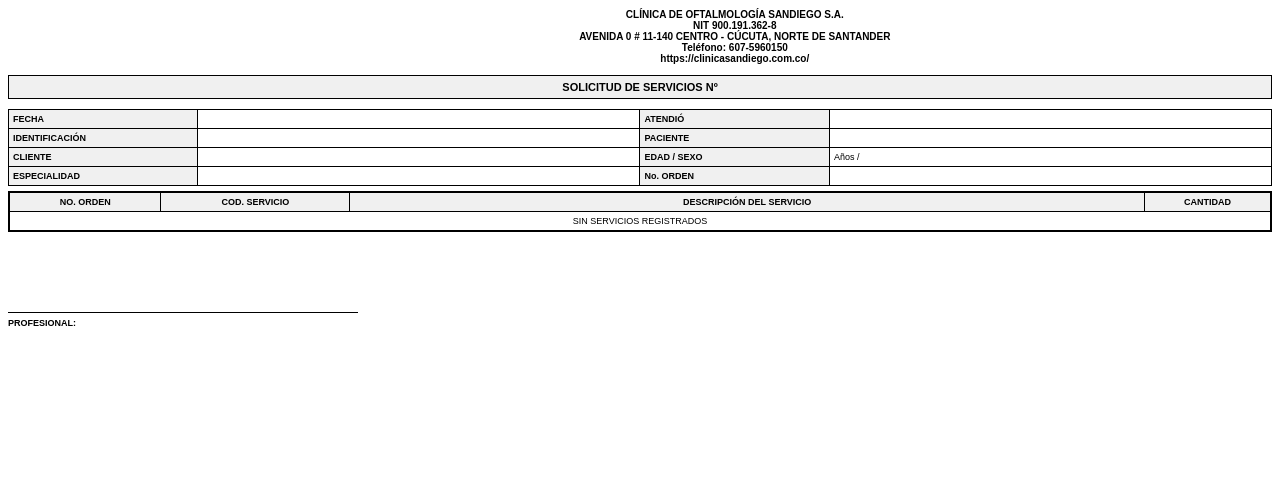
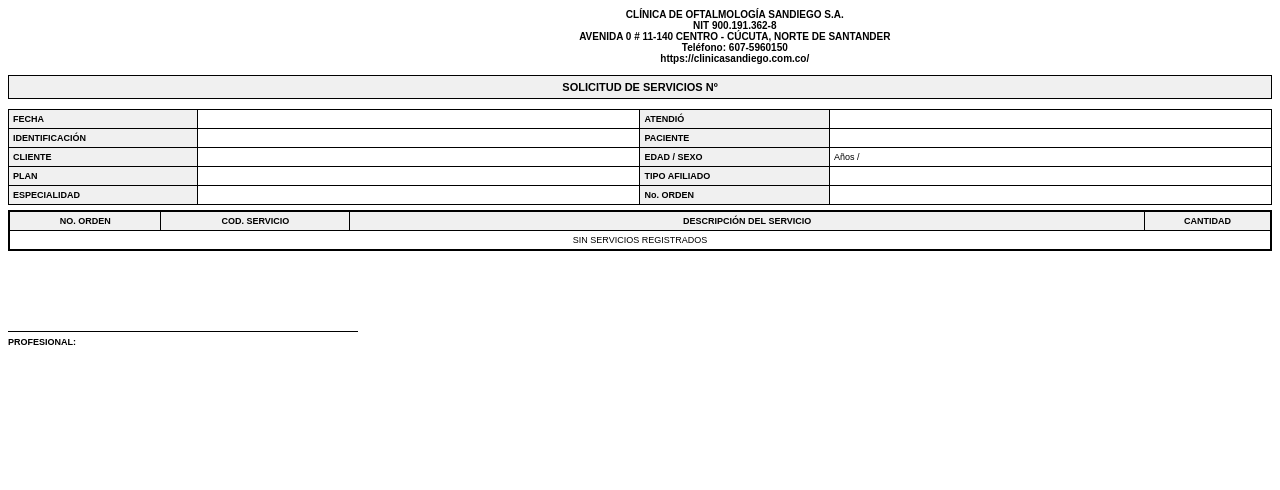
Before and after one commit to Juanes343/AgendaVirtual, a Laravel app: template backend/resources/views/orden.blade.php in a window 1280 px wide. Shown: the top 490 px of the page. Run offline with Laravel 12, Linux system fonts and the light colour scheme; the template is opened without the code that fills it, so the values that code supplies are empty.

Commit message:
chore: ajustes formato historial medico

```diff
--- a/backend/resources/views/orden.blade.php
+++ b/backend/resources/views/orden.blade.php
@@ -128,6 +128,13 @@
       <td>{{ $edad ?? '' }} Años / {{ $paciente->sexo_id ?? '' }}</td>
     </tr>
 
+    <tr>
+      <td class="header-label">PLAN</td>
+      <td>{{ $paciente->plan_descripcion ?? '' }}</td>
+      <td class="header-label">TIPO AFILIADO</td>
+      <td>{{ $paciente->tipo_afiliado_descripcion ?? '' }}</td>
+    </tr>
+
     <!--
     <tr>
       <td class="header-label">PLAN</td>
@@ -163,6 +170,11 @@
             <td>{{ $solicitud->descripcion ?? '' }}</td>
             <td style="text-align:center;">{{ $solicitud->cantidad ?? '' }}</td>
           </tr>
+          @if(!empty($solicitud->observacion))
+            <tr>
+              <td colspan="3" align="left" width="100%">Observación: {{ $solicitud->observacion }}</td>
+            </tr>
+          @endif
         @empty
           <tr>
             <td colspan="4" style="text-align:center;">SIN SERVICIOS REGISTRADOS</td>
```
Also changed, not shown: frontend/src/features/MedicalHistory/views/MedicalHistoryView.jsx (+5 -11 lines).
